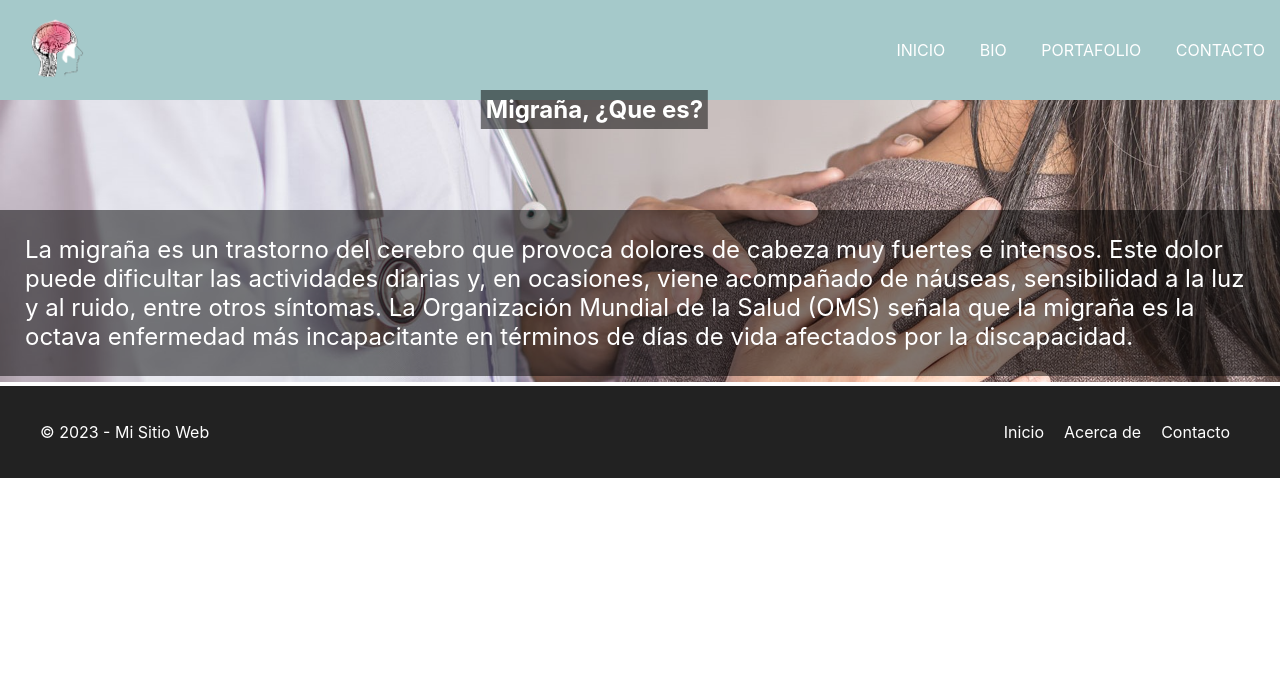
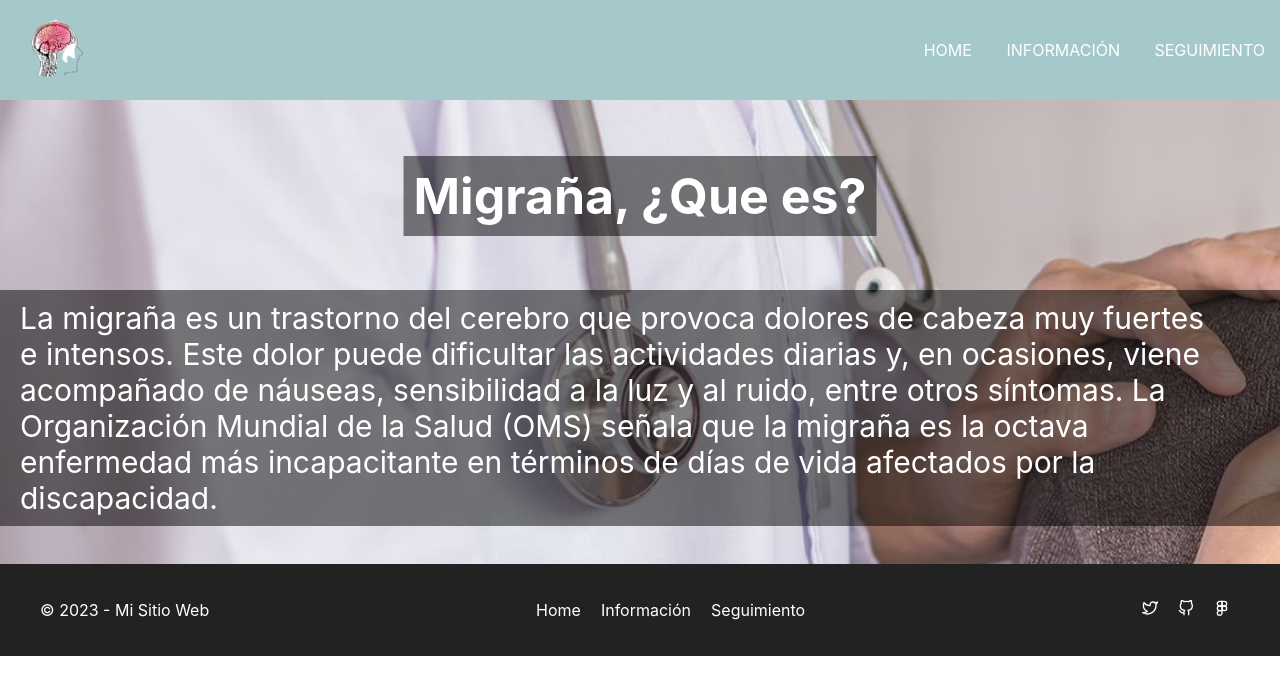
Before and after one commit to kirianVazqq/MigraineProyect, a React (Create React App) app: page /info in a window 1280 px wide. Shown: the top 694 px of the page. Built offline with nearby package versions, Linux system fonts and the light colour scheme.

Commit message:
some updates

```diff
--- a/package.json
+++ b/package.json
@@ -8,6 +8,7 @@
     "@testing-library/user-event": "^13.5.0",
     "react": "^18.2.0",
     "react-dom": "^18.2.0",
+    "react-icons": "^4.8.0",
     "react-router-dom": "^6.10.0",
     "react-scripts": "5.0.1",
     "web-vitals": "^2.1.4"
--- a/src/components/footer/Footer.css
+++ b/src/components/footer/Footer.css
@@ -13,6 +13,11 @@
     flex-direction: column;
     align-items: center;
   }
+  .social a{
+    color: #fff;
+    padding: 10px;
+  }
+
 
   .footer-links {
     list-style: none;
--- a/src/components/footer/Footer.js
+++ b/src/components/footer/Footer.js
@@ -1,6 +1,7 @@
-// Footer.js
 import React from 'react';
 import './Footer.css';
+import { FiTwitter,FiGithub,FiFigma } from "react-icons/fi";
+
 
 const Footer = () => {
   return (
@@ -8,10 +9,17 @@ const Footer = () => {
       <div className="footer-content">
         <p>© 2023 - Mi Sitio Web</p>
         <ul className="footer-links">
-          <li><a href="/">Inicio</a></li>
-          <li><a href="/about">Acerca de</a></li>
-          <li><a href="/contact">Contacto</a></li>
+          <li><a href="/home">Home</a></li>
+          <li><a href="/info"> Información</a></li>
+          <li><a href="/form">Seguimiento</a></li>
         </ul>
+
+        <div className='social'>
+        <a href="/"><FiTwitter/></a>
+        <a href="https://github.com/kirianVazqq/MigraineProyect"><FiGithub/></a>
+        <a href="https://www.figma.com/file/A0yLpmhdZHuAD0Wjb98ykv/Untitled?node-id=0%3A1&t=DnBE44aGYV0tyZKv-1"><FiFigma/></a>
+        </div>
+
       </div>
     </footer>
   );
--- /dev/null
+++ b/src/components/imgText/Imgtext.css
@@ -0,0 +1,94 @@
+.image-container {
+  position: relative;
+  display: inline-block;
+  display: flex;
+  flex-direction: row;
+  width: 100%;
+  overflow: hidden;
+}
+.image-container img {
+  display: block;
+  max-width: none;
+  height: 58vh;
+}
+
+.image-container p {
+  position: absolute;
+  top: 50%;
+  left: 50%;
+  transform: translate(-50%, -50%);
+  color: #fff; /* Elige el color de texto que prefieras */
+  font-size: 14px; /* Ajusta el tamaño de fuente según sea necesario */
+  background-color: rgba(0, 0, 0, 0.5);
+  box-sizing: border-box;
+  top: 60%;
+  left: 50%;
+  padding: 10px;
+  padding-right: 50px;
+  padding-left: 20px;
+  width: 100%;
+  max-width: 100vw;
+}
+
+.image-container h1 {
+  position: absolute;
+  top: 50%;
+  left: 50%;
+  transform: translate(-50%, -320%);
+  color: #fff; /* Elige el color de texto que prefieras */
+  font-size: 20px; /* Ajusta el tamaño de fuente según sea necesario */
+  background-color: rgba(0, 0, 0, 0.5);
+  box-sizing: border-box;
+  top: 60%;
+  left: 50%;
+  padding: 10px;
+}
+
+@media only screen and (min-width: 768px) {
+    .image-container h1 {
+
+        font-size: 28px; /* Ajusta el tamaño de fuente según sea necesario */
+      }
+      .image-container p {
+
+        font-size: 24px; /* Ajusta el tamaño de fuente según sea necesario */
+      }
+      .image-container img {
+        display: block;
+        max-width: none;
+        height: 58vh;
+      }
+
+}
+
+      /* Large devices (laptops/desktops, 992px and up) */
+@media only screen and (min-width: 992px) {
+    .image-container h1 {
+        font-size: 40px; /* Ajusta el tamaño de fuente según sea necesario */
+
+      }
+      .image-container p {
+         font-size: 28px;
+
+      }
+      .image-container img {
+        display: block;
+        max-width: none;
+        height: 58vh;
+      }
+}
+@media only screen and (min-width: 1200px) {
+    .image-container h1 {
+        font-size: 50px; /* Ajusta el tamaño de fuente según sea necesario */
+
+      }
+      .image-container p {
+         font-size: 30px;
+
+      }
+      .image-container img {
+        display: block;
+        max-width: none;
+        height: 58vh;
+      }
+}
--- /dev/null
+++ b/src/components/imgText/Imgtext.js
@@ -0,0 +1,16 @@
+import React from 'react';
+import './Imgtext.css';
+
+const Imgtext = (props) => {
+  const { imageSrc, imageAlt,h1text, text } = props;
+
+  return (
+    <div className="image-container">
+      <img src={imageSrc} alt={imageAlt} />
+      <h1>{h1text}</h1>
+      <p>{text}</p>
+    </div>
+  );
+};
+
+export default Imgtext;
--- a/src/components/navbar/Navbar.css
+++ b/src/components/navbar/Navbar.css
@@ -4,12 +4,14 @@
     display: flex;
     justify-content: space-between;
     align-items: center;
+
 }
 .nav_logo{
     font-weight: bold;
     font-size: 20px;
     margin: 15px;
     color: white;
+    z-index: 3;
 }
 .nav_logo img {
     max-height: 60px; /* Ajusta este valor según el tamaño que desees */
@@ -37,6 +39,7 @@
         height: -webkit-fill-available;
         transform: translateX(-100%);
         transition: 0.3s ease all;
+        z-index: 2;
     }
     .nav_items.open{
         transform: translateX(0) !important
--- a/src/components/navbar/Navbar.js
+++ b/src/components/navbar/Navbar.js
@@ -7,10 +7,10 @@ const Navbar = () => {
         <div className="navbar">
             <div className="nav_logo"><img src="images/logocabeza.png"></img></div>
             <div className={`nav_items ${isOpen && "open"}`}>
-                <a href="#"> INICIO</a>
-                <a href="#"> BIO</a>
-                <a href="#"> PORTAFOLIO</a>
-                <a href="#"> CONTACTO</a>
+                <a href="/home"> HOME</a>
+                <a href="/info"> INFORMACIÓN</a>
+                <a href="/form"> SEGUIMIENTO</a>
+
             </div>
             <div className={`nav_toggle ${isOpen && "open"}`} onClick={ () => setIsOpen(!isOpen)} >
                 <span></span>
--- /dev/null
+++ b/src/pages/form/Form.css
@@ -0,0 +1,39 @@
+.Form {
+    display: flex;
+    justify-content: center;
+    align-items: center;
+    height: 100vh;
+    margin-top:-25vh;
+  }
+
+  .form-group {
+    display: flex;
+    flex-direction: column;
+    margin-bottom: 10px;
+    border-radius: 1px;
+    width: 300px;
+  }
+
+  /* .form-group label {
+    font-weight: bold;
+  } */
+
+
+ .text{
+    display: flex;
+    justify-content: center;
+    align-items: center;
+    color:#D5B6C1;
+ }
+
+ .save{
+    display: flex;
+    background-color: aliceblue;
+    border-radius: 3px;
+    margin-left: 33%;
+    margin-top:5%;
+ }
+
+ .observations{
+    height: 50px;
+ }
--- a/src/pages/form/Form.js
+++ b/src/pages/form/Form.js
@@ -1,18 +1,96 @@
-import React from 'react';
-import Navbar from '../../components/navbar/Navbar';
-import Footer from '../../components/footer/Footer';
+import React, { useState } from "react";
+import Navbar from "../../components/navbar/Navbar";
+import Footer from "../../components/footer/Footer";
+import "./Form.css";
 
 function Form() {
+  const [day, setDay] = useState("");
+  const [symptoms, setSymptoms] = useState("");
+  const [hoursSlept, setHoursSlept] = useState("");
+
+  const handleSubmit = (e) => {
+    e.preventDefault();
+    console.log(
+      `Day: ${day}, Symptoms: ${symptoms}, Hours Slept: ${hoursSlept}`
+    );
+  };
+
   return (
-    <div className="Form">
+    <>
       <Navbar />
-      {
-        <>
+      <style>{"body {  background-color: #F4F8FA }"}</style>
+      <h3 className="text">SEGUIMIENTO DE TUS MIGRAÑAS</h3>
+      <div className="Form">
+  <form onSubmit={handleSubmit}>
+    <div className="form-row">
+      <div className="form-group">
+        <label>Día:</label>
+        <input
+          type="date"
+          value={day}
+          onChange={(e) => setDay(e.target.value)}
+        />
+      </div>
 
-        </>
-      }
+      <div className="form-group">
+        <label>Horas de sueño:</label>
+        <input
+          type="time"
+          value={hoursSlept}
+          onChange={(e) => setHoursSlept(e.target.value)}
+        />
+      </div>
+    </div>
+
+    <div className="form-row">
+      <div className="form-group">
+        <label>Deporte:</label>
+        <div>
+          <label for="option1">
+            <input type="radio" id="option1" name="option" value="option1" />{" "}
+            Si
+          </label>
+
+          <label for="option2">
+            <input type="radio" id="option2" name="option" value="option2" />{" "}
+            No
+          </label>
+
+        </div>
+      </div>
+
+      <div className="form-group">
+        <label>Sensación térmica:</label>
+        <div>
+          <label for="option1">
+            <input type="radio" id="option3" name="option" value="option3" />{" "}
+            Fría
+          </label>
+
+          <label for="option2">
+            <input type="radio" id="option3" name="option" value="option3" />{" "}
+            Cálida
+          </label>
+        </div>
+      </div>
+    </div>
+
+    <div className="form-group">
+      <label>Observaciones:</label>
+      <input className="observations"
+        type="number"
+        value={hoursSlept}
+        onChange={(e) => setHoursSlept(e.target.value)}
+      />
+    </div>
+
+    <button className="save" type="submit">
+      Guardar
+    </button>
+  </form>
+</div>
       <Footer />
-    </div>
+    </>
   );
 }
 
--- a/src/pages/info/Info.css
+++ b/src/pages/info/Info.css
@@ -2,6 +2,8 @@
 .img-text{
     position: relative;
     display: inline-block;
+    display:flex;
+    flex-direction: row;
 }
 .img-text img {
     display: block;
--- a/src/pages/info/Info.js
+++ b/src/pages/info/Info.js
@@ -2,14 +2,40 @@ import React from "react";
 import Navbar from "../../components/navbar/Navbar";
 import Footer from "../../components/footer/Footer";
 import "./Info.css";
+import Imgtext from "../../components/imgText/Imgtext";
 
 function Info() {
     return (
         <div className="info">
             <Navbar />
             {
-                <>
-                    <div className="img-text">
+                <div>
+                    <Imgtext
+                        imageSrc="/images/imageninfoancha.jpg"
+                        imageAlt="Que esla migraña"
+                        h1text="Migraña, ¿Que es?"
+                        text="La migraña es un trastorno del
+                   cerebro que provoca dolores de cabeza muy fuertes e intensos. Este
+                   dolor puede dificultar las actividades diarias y, en ocasiones,
+                   viene acompañado de náuseas, sensibilidad a la luz y al ruido,
+                   entre otros síntomas. La Organización Mundial de la Salud (OMS)
+                   señala que la migraña es la octava enfermedad más incapacitante en
+                   términos de días de vida afectados por la discapacidad."
+                    />
+                    <div>
+
+                    </div>
+                </div>
+            }
+            <Footer />
+        </div>
+    );
+}
+
+export default Info;
+
+/*
+<div className="img-text">
                         <h1>Migraña, ¿Que es?</h1>
                         <p>
                             La migraña es un trastorno del
@@ -23,12 +49,4 @@ function Info() {
 
 
                         <img src="/images/imageninfoancha.jpg"></img>
-                    </div>
-                </>
-            }
-            <Footer />
-        </div>
-    );
-}
-
-export default Info;
+                    </div>*/
```
Also changed, not shown: 1 other file (tests, documents, lock files or other folders).
